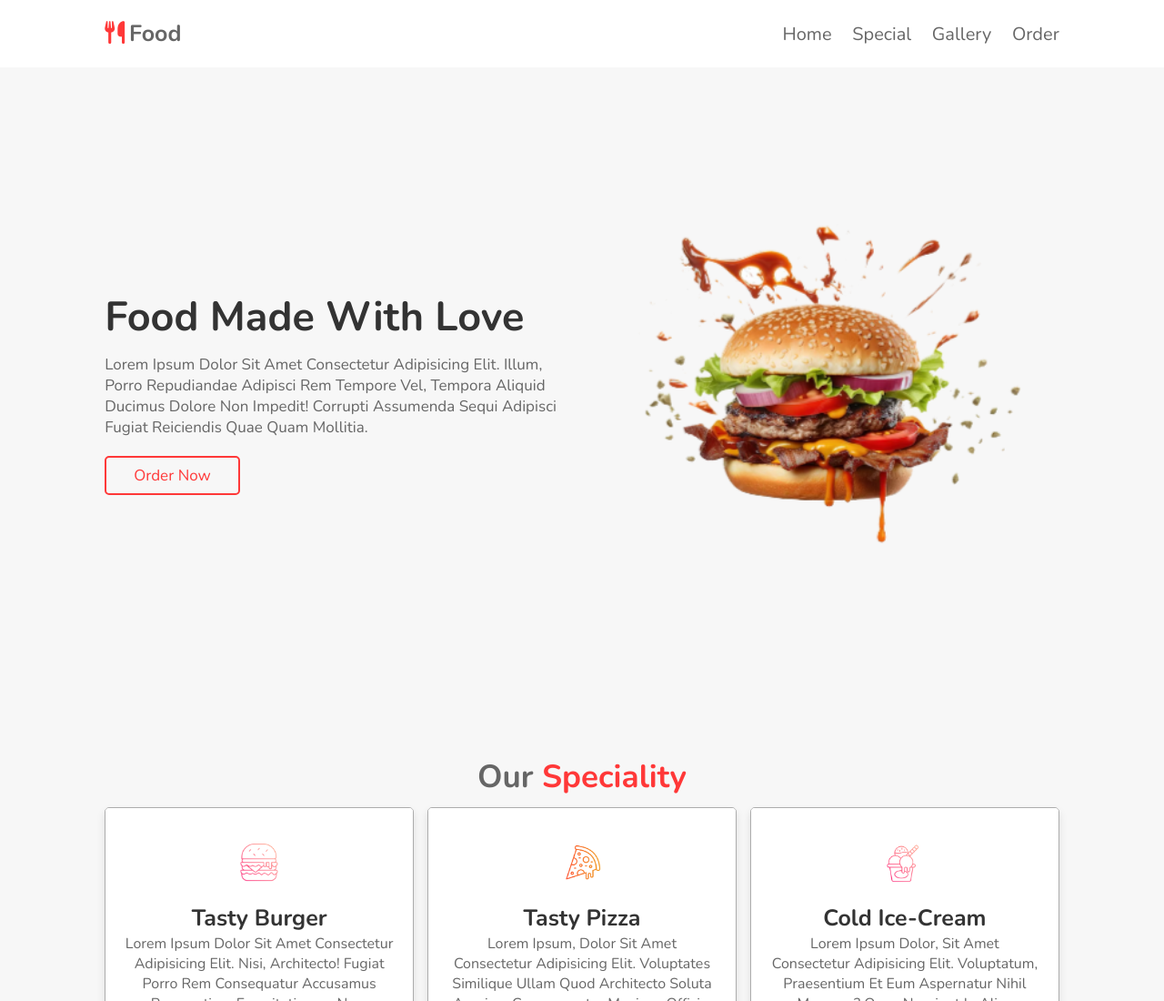
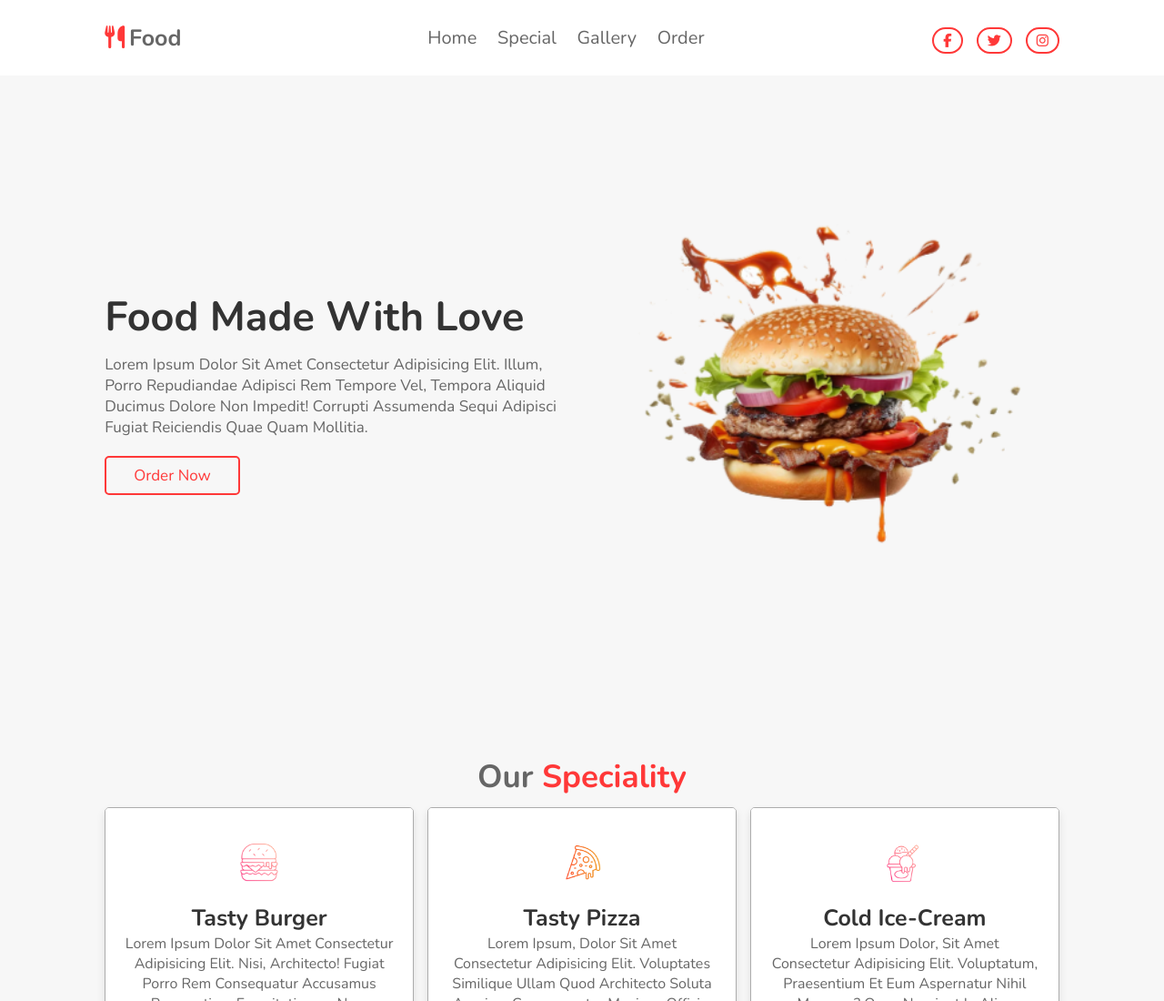
Before and after one commit to basma254/Food, a plain HTML site: page index.html in a window 1280 px wide. Shown: the top 1100 px of the page at 91% size. Drawn offline with nearby package versions, Linux system fonts and the light colour scheme.

Commit message:
Add files via upload

```diff
--- a/index.html
+++ b/index.html
@@ -22,6 +22,12 @@
               <a href="#gallery"> gallery</a>
               <a href="#order">order</a>
             </nav>
+
+           <div class="share">
+              <a href="#"> <i class="fa-brands fa-facebook-f" id="btn"></i></a>
+              <a href="#"> <i  class="fa-brands fa-twitter" id="btn"></i></a>
+              <a href="#"> <i  class="fa-brands fa-instagram" id="btn"></i></a>
+            </div>
     </header>
 <!-- header end -->
 
--- a/style.css
+++ b/style.css
@@ -119,6 +119,7 @@ header .navbar a{
 
 header .navbar a:hover{
     color: rgb(255, 0, 0);
+    border-bottom: 2px solid #ff0000;
 }
 
 #menu-bar{
@@ -131,6 +132,32 @@ header .navbar a:hover{
     display: none;
 }
 
+header .share{
+    display: flex;
+    gap: 1.5rem;
+    justify-content: center;
+    flex-wrap: wrap;
+}
+
+header #btn{
+
+    display: inline-block;
+    padding: .5rem 1rem;
+    border: .2rem solid var(--red);
+    color: var(--red);
+    font-size: 1.5rem;
+    border-radius: 25rem;
+    position: relative;
+    overflow: hidden;
+    z-index: 0;
+    margin-top: 1rem;
+
+}
+
+header #btn:hover{
+color: #fff;
+background:var(--red) ;
+}
 
 .home{
     display: flex;
```
